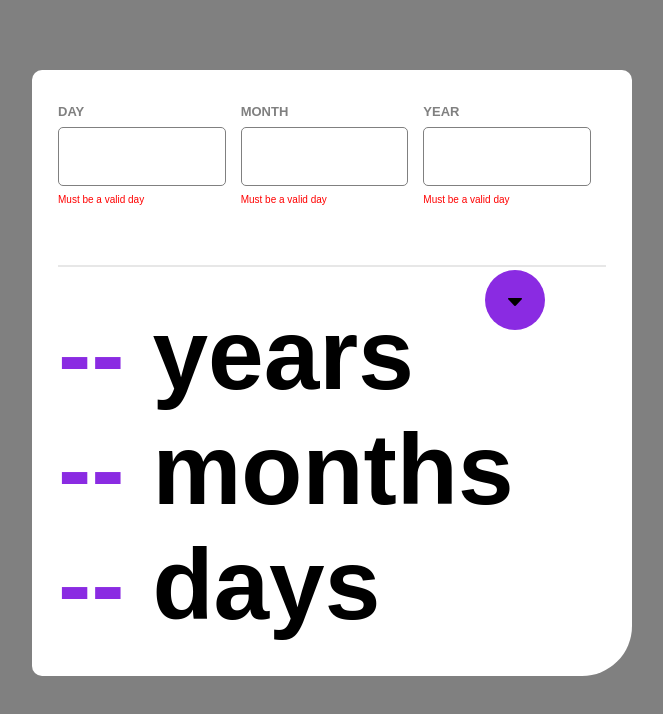
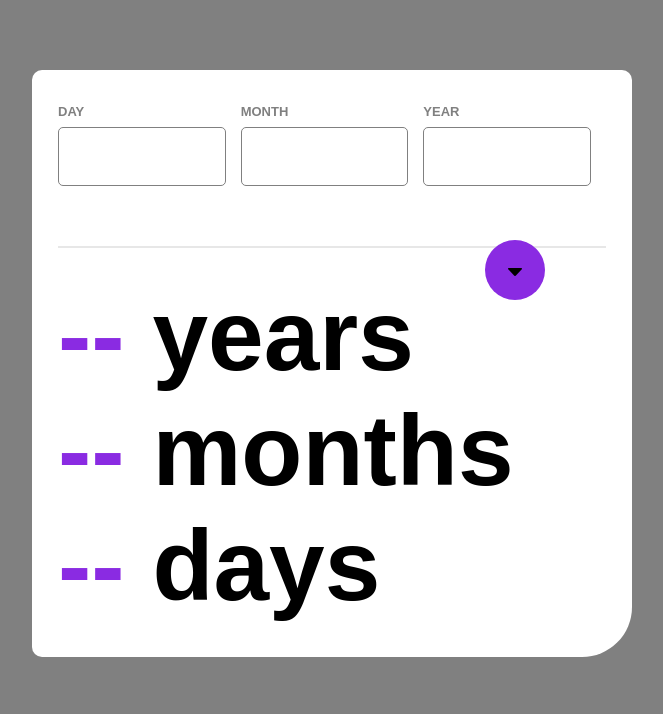
Before and after one commit to FrancoDavid/calculator-age-reactjs, a React (Create React App) app in the folder calculator-age/: page / in a window 1280 px wide. Shown: the top 714 px of the page, without its empty margins (308-971 px from the left). Built offline with nearby package versions, Linux system fonts and the light colour scheme.

Commit message:
feat: validation inputs

```diff
--- a/calculator-age/src/components/CalculatorForm.js
+++ b/calculator-age/src/components/CalculatorForm.js
@@ -7,15 +7,15 @@ const CalculatorForm = () => {
     return (
         <aside className="form-container">
            <CalculatorInput
-                label="DAY">
+                type="day">
             </CalculatorInput>
 
            <CalculatorInput
-                label="MONTH">
+                type="month">
            </CalculatorInput>
 
            <CalculatorInput
-                label="YEAR">
+                type="year">
            </CalculatorInput>
         </aside>
     )
--- a/calculator-age/src/components/CalculatorInput.js
+++ b/calculator-age/src/components/CalculatorInput.js
@@ -1,28 +1,50 @@
 import React, { useState } from 'react';
 import './../styles/Input.css';
 
-const CalculatorInput = ({label}) => {
+const CalculatorInput = ({type}) => {
 
     const [inputValue, setInputValue] = useState("");
+    const [isValid, setValid] = useState(true);
 
     const handleInputChange = (event) => {
-        setInputValue(event.target.value);
+        const value = event.target.value;
+        let isValidInput = true;
+
+        setInputValue(value);
+
+        if (type === "day") {
+            isValidInput = /^\d+$/.test(value) && parseInt(value, 10) >= 1 && parseInt(value, 10) <= 31;
+
+        } else if (type === "month") {
+            isValidInput = /^\d+$/.test(value) && parseInt(value, 10) >= 1 && parseInt(value, 10) <= 12;
+
+        } else {
+            isValidInput = /^\d+$/.test(value) && parseInt(value, 10) >= 1;
+        }
+
+        setValid(isValidInput);
     }
 
     return (
         <div className="input-col">
             <label>
-                {label}
+                {type}
             </label>
             <input
                 type="number"
-                className="input"
+                className={`input ${isValid ? "" : "invalid"}`}
                 value={inputValue}
                 onChange={handleInputChange}>
             </input>
-            <small>
-                Must be a valid day
-            </small>
+
+            {
+                !isValid && (
+                    <small>
+                        Must be a valid {type}
+                    </small>
+                )
+            }
+
         </div>
     )
 }
--- a/calculator-age/src/styles/Display.css
+++ b/calculator-age/src/styles/Display.css
@@ -12,8 +12,8 @@ hr {
 .display--icon {
     position: absolute;
 
-    top: calc(35% - 10px);
-    left: calc(50% - 39px);
+    top: calc(35% - 40px);
+    left: calc(50% - 40px);
     display: block;
 
     border-radius: 100%;
--- a/calculator-age/src/styles/Input.css
+++ b/calculator-age/src/styles/Input.css
@@ -24,6 +24,7 @@ label {
     text-align: left;
     font-size: 1.3rem;
     font-weight: bold;
+    text-transform: uppercase;
 }
 
 small {
@@ -32,3 +33,7 @@ small {
     font-size: 1rem;
     font-weight: 200;
 }
+
+.invalid {
+    border: 1px solid red;
+}
```
